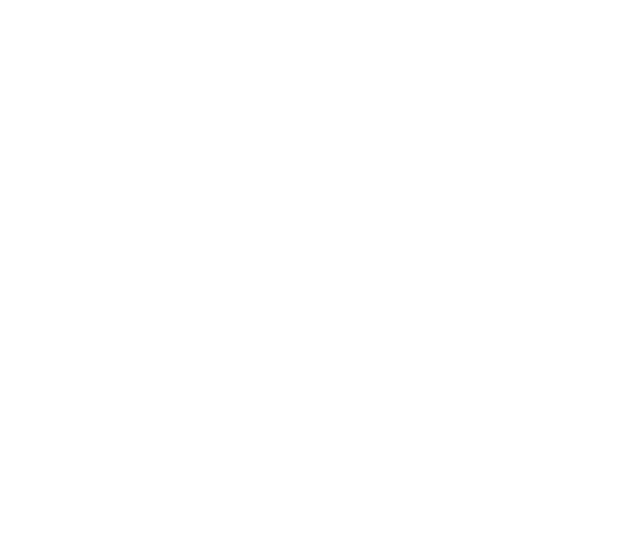
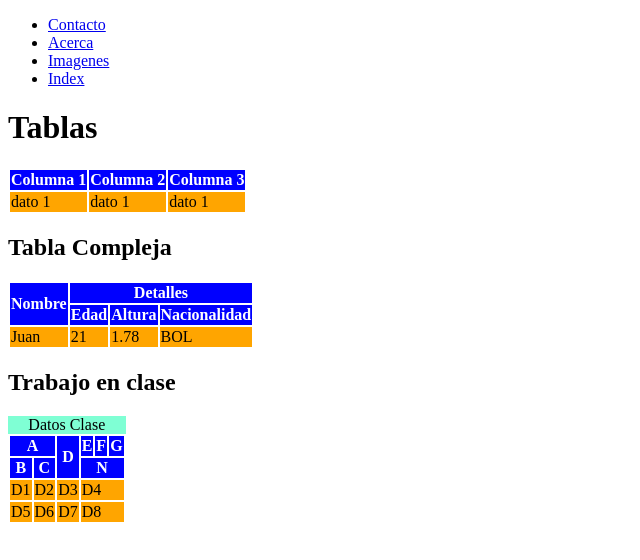
Before and after one commit to lPatrickll/tec-web-project-1, a plain HTML site: page tablas/index.html in a window 1280 px wide. Shown: the whole page, without its empty margins (0-640 px from the left). Drawn offline with Linux system fonts and the light colour scheme.

Commit message:
Imagenes y Listas

```diff
--- a/tablas/index.html
+++ b/tablas/index.html
@@ -4,8 +4,103 @@
     <meta charset="UTF-8">
     <meta name="viewport" content="width=device-width, initial-scale=1.0">
     <title>Document</title>
+    <style>
+        th{
+            background-color: blue;
+            color: white;
+        }
+        td{
+            background-color: orange;
+        }
+        caption{
+            background-color: aquamarine;
+        }
+    </style>
 </head>
 <body>
+    <header>
+        <ul>
+            <li><a href="./HTML/contacto.html" target="_self">Contacto</a></li>
+            <li><a href="./HTML/acerca.html" target="_self">Acerca</a></li>
+            <li><a href="./HTML/imagenes.html">Imagenes</a></li>
+            <li><a href="index.html">Index</a></li>
+        </ul>
+    </header>
+    <h1>Tablas</h1>
+    <table>
+        <thead>
+            <!-- scope "col" es para señalizar toda es columna
+                y scope "row" es para señalizar toda una fila de un encabezado" -->
+            <tr>
+                <th scope="col">Columna 1</th>
+                <th>Columna 2</th>
+                <th>Columna 3</th>
+            </tr>
+        </thead>
+        <tbody>
+            <tr>
+                <td>dato 1</td>
+                <td>dato 1</td>
+                <td>dato 1</td>
+            </tr>
+        </tbody>
+    </table>
+    <h2>Tabla Compleja</h2>
+    <table>
+        <thead>
+            <tr>
+                <th rowspan="2">Nombre</th>
+                <th colspan="3">Detalles</th>
+            </tr>
+            <tr>
+                <th>Edad</th>
+                <th>Altura</th>
+                <th>Nacionalidad</th>
+            </tr>
+        </thead>
+        <tbody>
+            <tr>
+                <td>Juan</td>
+                <td>21</td>
+                <td>1.78</td>
+                <td>BOL</td>
+            </tr>
+        </tbody>
+    </table>
+    <h2>Trabajo en clase</h2>
+    <table>
+        <caption>
+            Datos Clase
+        </caption>
+        <thead>
+            <tr>
+                <th colspan="2">A</th>
+                <th rowspan="2">D</th>
+                <th>E</th>
+                <th>F</th>
+                <th>G</th>
+            </tr>
+            <tr>
+                <th>B</th>
+                <th>C</th>
+                <th colspan="3">N</th>
+            </tr>
+        </thead>
+        <tbody>
+            <tr>
+                <td>D1</td>
+                <td>D2</td>
+                <td>D3</td>
+                <td colspan="3">D4</td>
+            </tr>
+            <tr>
 
+                <td>D5</td>
+                <td>D6</td>
+                <td>D7</td>
+                <td colspan="3">D8</td>
+            </tr>
+        </tbody>
+    </table>
 </body>
 </html>
```
Also changed, not shown: tablas/HTML/acerca.html (added, +19 -0 lines), tablas/HTML/contacto.html (added, +36 -0 lines), tablas/HTML/imagenes.html (added, +20 -0 lines), tablas/IMG/ave.jpg (added).
